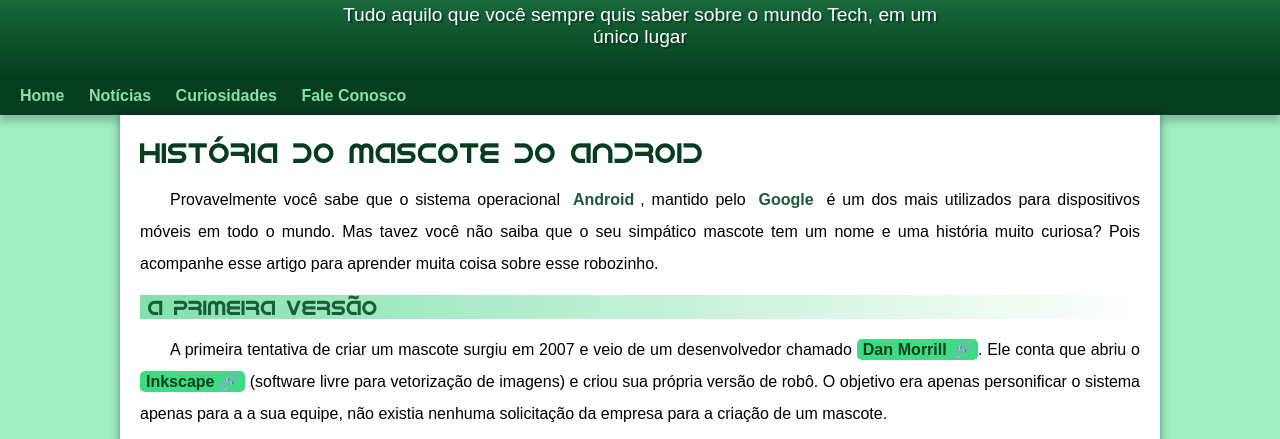
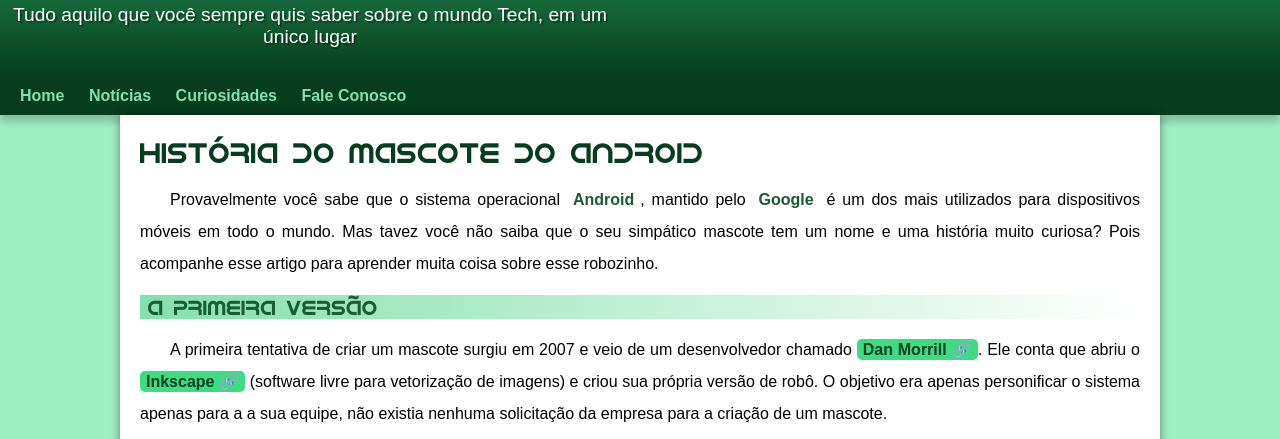
Before and after one commit to thurzyn001/projeto-android, a plain HTML site: page index.html in a window 1280 px wide. Shown: the part 113-552 px from the top of the page. Drawn offline with Linux system fonts and the light colour scheme.

Commit message:
Update style.css

```diff
--- a/style/style.css
+++ b/style/style.css
@@ -57,7 +57,6 @@
     color: white;
     max-width: 600px;
     padding: 0px 10px 0px 10px;
-    margin: auto auto 20px auto;
     text-shadow: 2px 2px 0px rgba(0, 0, 0, 0.315)
 }
 
```
